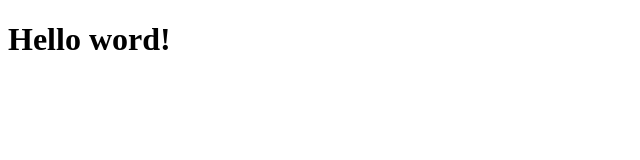
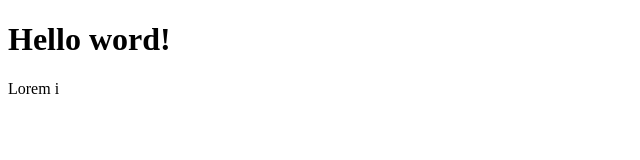
Before and after one commit to JonatanOngBak/projeto-1, a plain HTML site: page index.html in a window 1280 px wide. Shown: the full height of the page, 0-640 px from the left. Drawn offline with Linux system fonts and the light colour scheme.

Commit message:
Adicionado paragrafo

```diff
--- a/index.html
+++ b/index.html
@@ -7,5 +7,6 @@
 </head>
 <body>
     <h1>Hello word!</h1>
+    <p>Lorem i</p>
 </body>
 </html>
```
